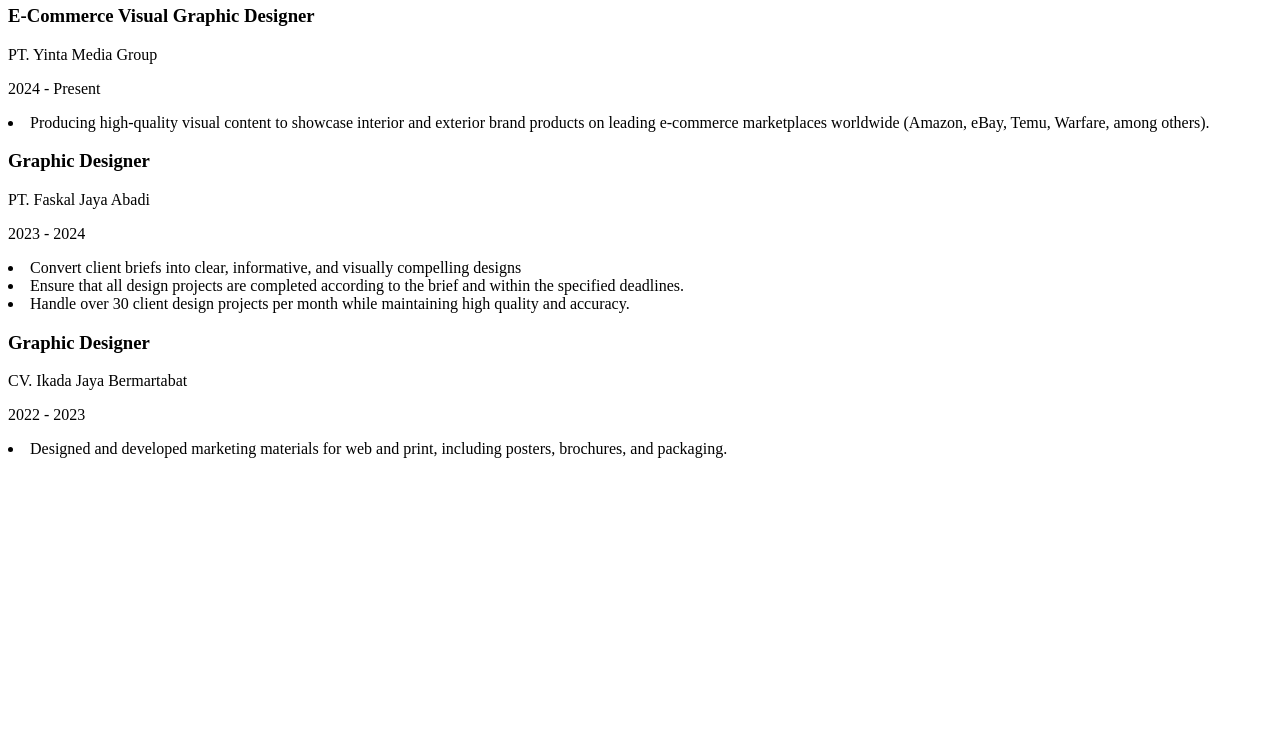
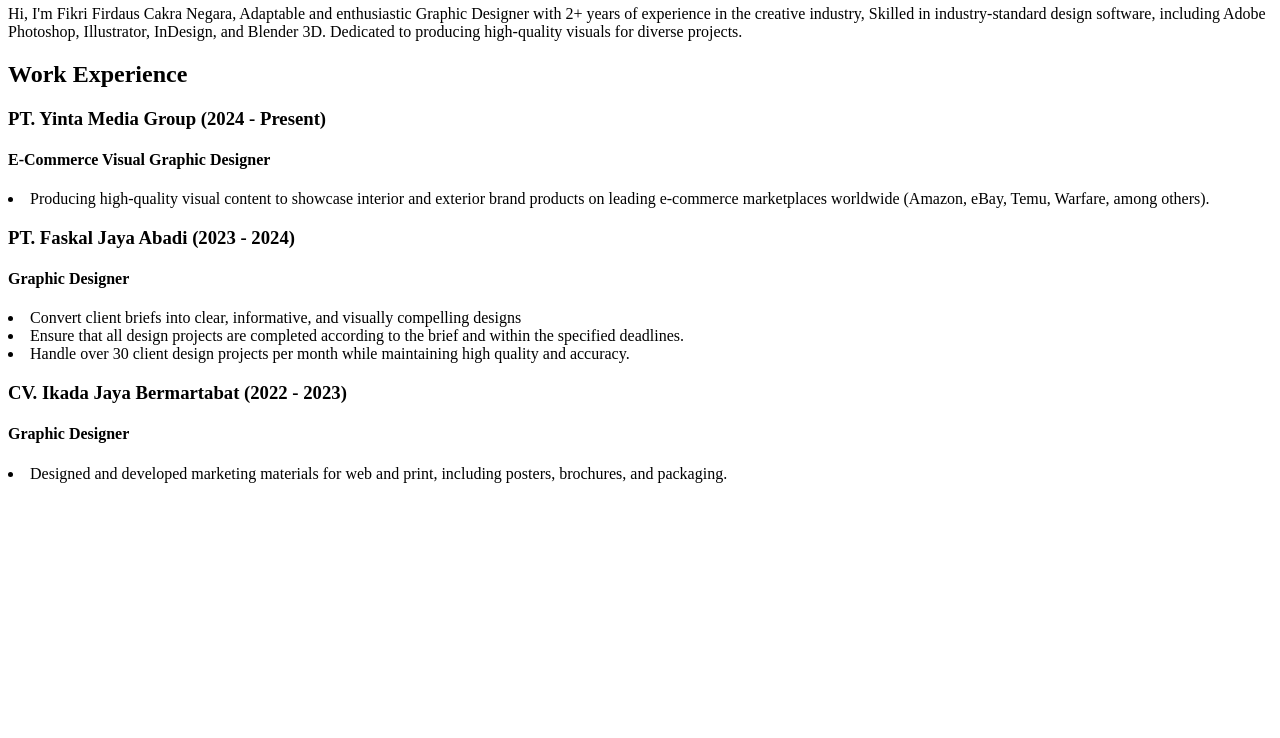
Before and after one commit to revou-fsse-feb25/milestone-1-fikrifirdauscn, a plain HTML site: page about me.html in a window 1280 px wide. Shown: the part 62-800 px from the top of the page. Drawn offline with Linux system fonts and the light colour scheme.

Commit message:
modified

```diff
--- a/about me.html
+++ b/about me.html
@@ -7,24 +7,24 @@
 </head>
 <body>
     <main>
-        <section><h2>Work Experience</h2>
+        <section>
+            <h1>About me</h1>
+            <p>Hi, I'm Fikri Firdaus Cakra Negara, Adaptable and enthusiastic Graphic Designer with 2+ years of experience in the creative industry, Skilled in industry-standard design software, including Adobe Photoshop, Illustrator, InDesign, and Blender 3D.  Dedicated to producing high-quality visuals for diverse projects.</p>
+            <h2>Work Experience</h2>
             <article>
-                <h3>E-Commerce Visual Graphic Designer</h3>
-                <p>PT. Yinta Media Group</p>
-                <p>2024 - Present</p>
-                <li>Producing high-quality visual content to showcase interior and exterior brand products on leading e-commerce marketplaces worldwide (Amazon, eBay, Temu, Warfare, among others).</li>
+                <h3>PT. Yinta Media Group (2024 - Present)</h3>
+                <h4>E-Commerce Visual Graphic Designer</h4>
+                 <li>Producing high-quality visual content to showcase interior and exterior brand products on leading e-commerce marketplaces worldwide (Amazon, eBay, Temu, Warfare, among others).</li>
             </article>
             <article>
-                <h3>Graphic Designer</h3>
-                <p>PT. Faskal Jaya Abadi</p>
-                <p>2023 - 2024</p>
+                <h3>PT. Faskal Jaya Abadi (2023 - 2024)</h3>
+                <h4>Graphic Designer</h4>
                 <li>Convert client briefs into clear, informative, and visually compelling designs</li>
                 <li>Ensure that all design projects are completed according to the brief and within the specified deadlines.</li>
                 <li>Handle over 30 client design projects per month while maintaining high quality and accuracy.</li>
             <article>
-                <h3>Graphic Designer</h3>
-                <p>CV. Ikada Jaya Bermartabat</p>
-                <p>2022 - 2023</p>
+                <h3>CV. Ikada Jaya Bermartabat (2022 - 2023)</h3>
+                <h4>Graphic Designer</h4>
                 <li>Designed and developed marketing materials for web and print, including posters, brochures, and packaging.</li>
             </article>
     </main>
```
Also changed, not shown: contact.html (+24 -0 lines), project.html (+11 -0 lines).
